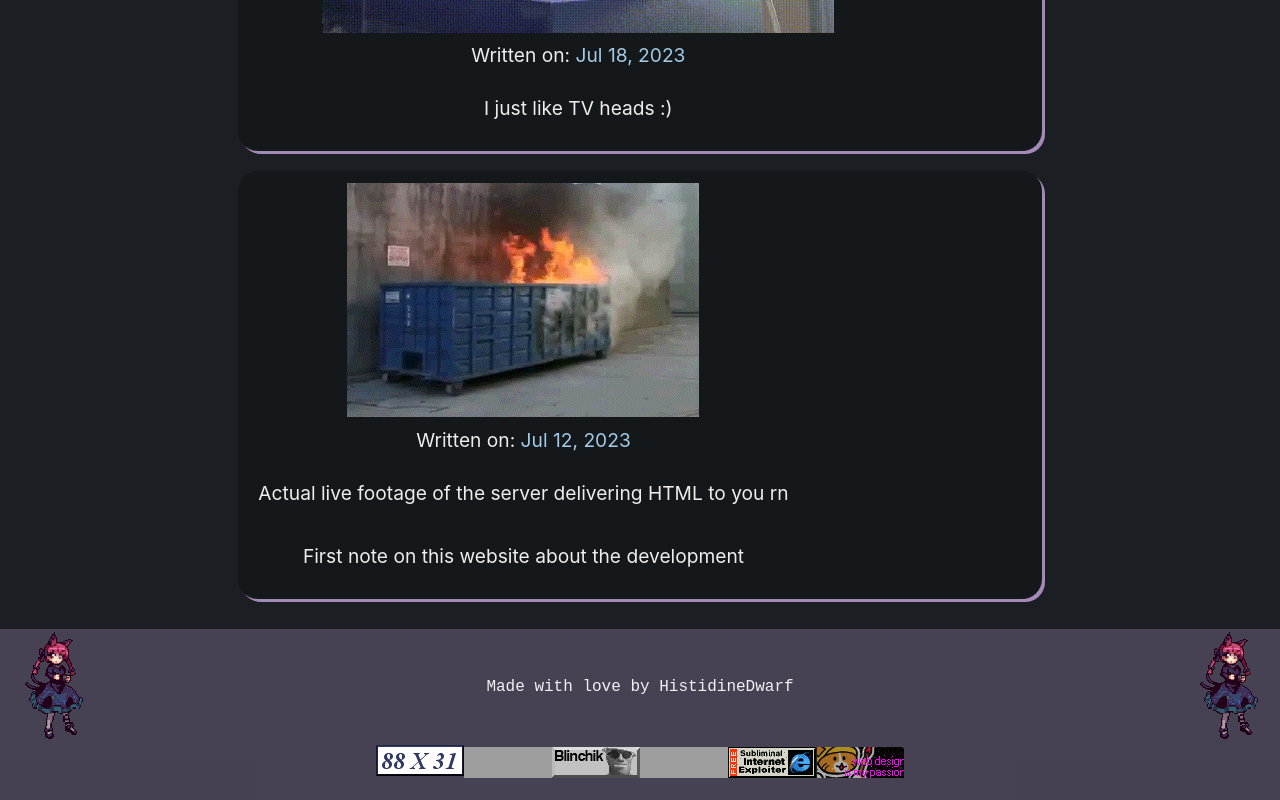
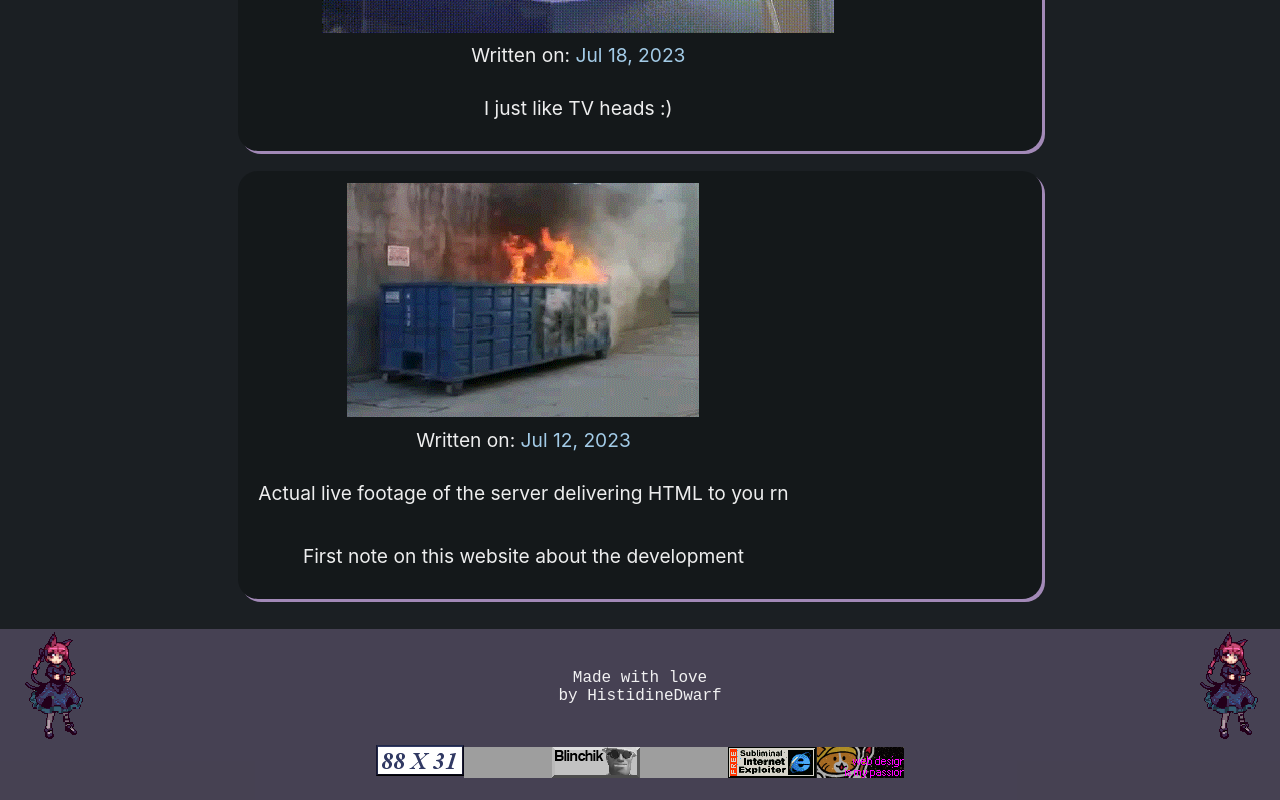
Before and after one commit to DvorakDwarf/dvorakdwarf.github.io, a React (Create React App) app: page / in a window 1280 px wide. Shown: the part 1272-2072 px from the top of the page. Built offline with nearby package versions, Linux system fonts and the light colour scheme; grey boxes are pictures that could not be loaded.

Commit message:
Fixed bottom message and hopefully gallery-item size

```diff
--- a/src/components/footer/Footer.jsx
+++ b/src/components/footer/Footer.jsx
@@ -7,8 +7,11 @@ function Footer() {
         <div className="img-wrapper">
           <img src={require('../../images/n.gif')}></img>
         </div>
+        <div className='love'>
+          <span>Made with love</span>
+          <span>by HistidineDwarf</span>
+        </div>
 
-        <span>Made with love by HistidineDwarf</span>
         <div className="img-wrapper">
           <img className='right-gif' src={require('../../images/n.gif')}></img>
         </div>
--- a/src/components/footer/footer.css
+++ b/src/components/footer/footer.css
@@ -12,13 +12,19 @@ footer {
     align-items: center;
 }
 
-.mid > span {
+.mid span {
     font-family: terminus, 'Courier New', monospace;
 }
 
 .img-wrapper {
     overflow: hidden;
     width: 105px
+}
+
+.love {
+    display: flex;
+    align-items: center;
+    flex-direction: column;
 }
 
 ._8831 {
--- a/src/pages/home/home.css
+++ b/src/pages/home/home.css
@@ -32,8 +32,8 @@
     display: flex;
     width: 68%;
     margin: 10px;
-    /* min-width: 275px;
-    max-width: 1200px; */
+    min-width: 275px;
+    /* max-width: 1200px; */
 }
 
 .gallery-item > img {
@@ -44,8 +44,8 @@
     display: flex;
     flex-direction: column;
     align-items: center;
+    width: 70%;
     min-width: 300px;
-    width: 68%;
 }
 
 .home p {
```
